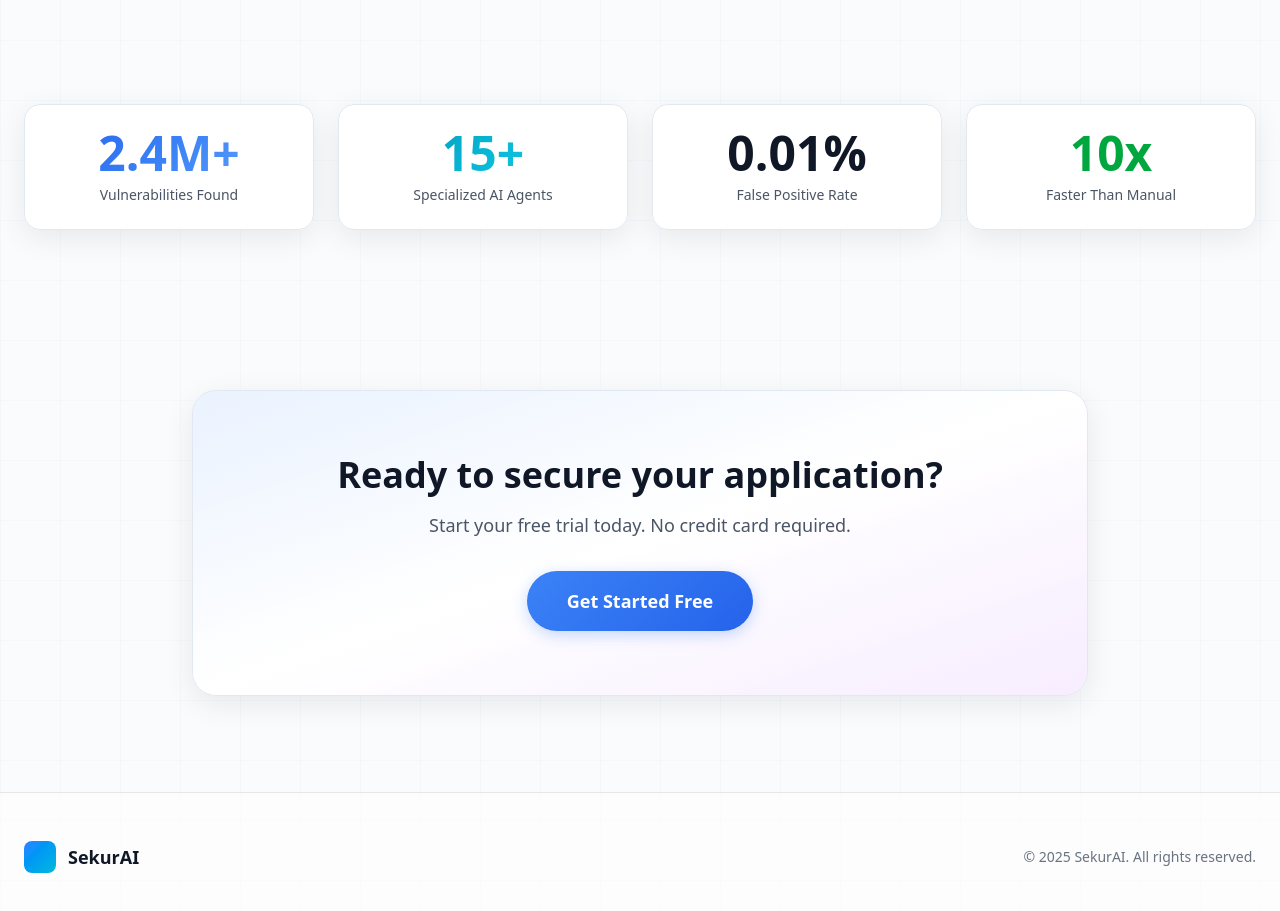
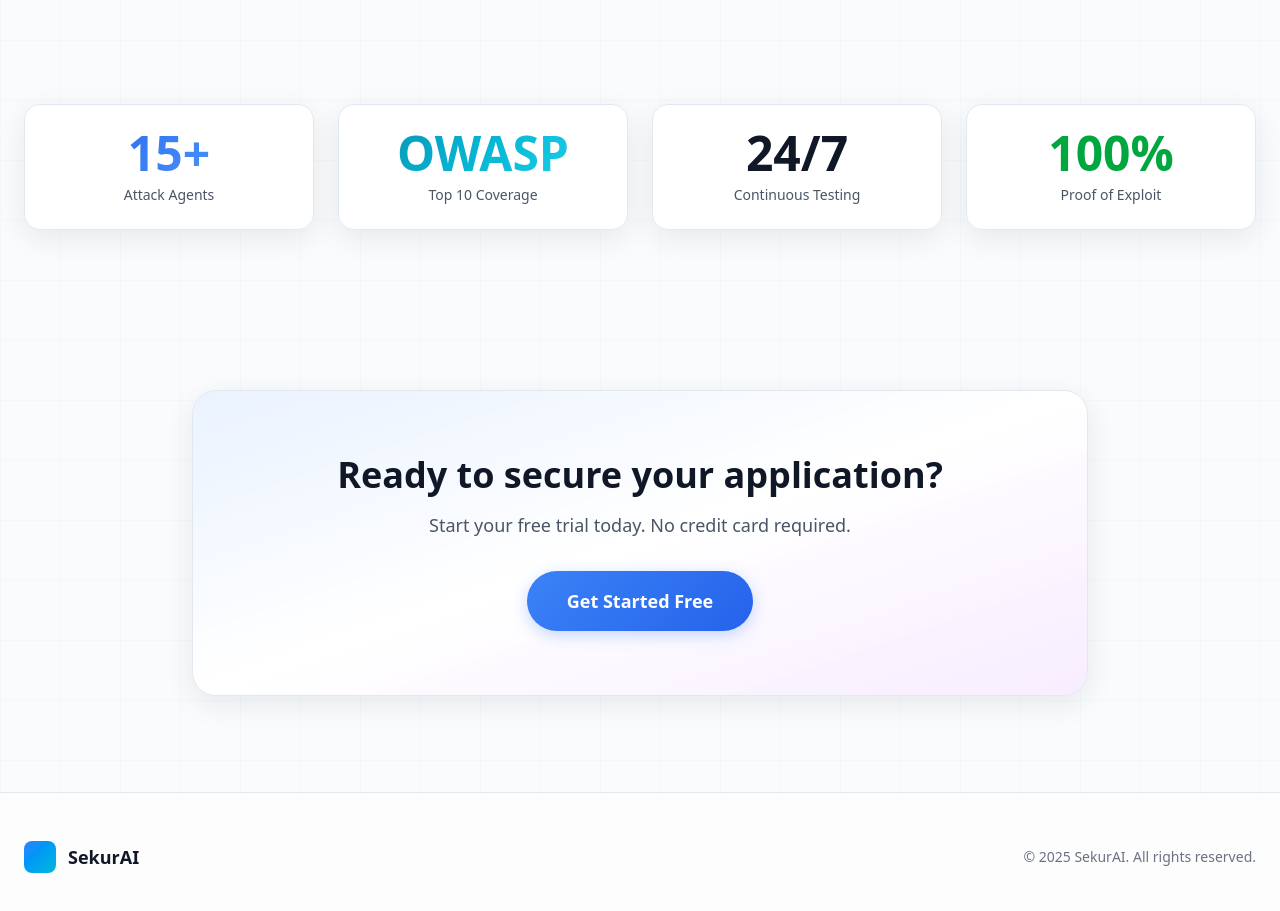
Before and after one commit to krisllc-cloud/sekurai-frontend, a Next.js app: page / in a window 1280 px wide. Shown: the part 1460-2371 px from the top of the page. Built offline with nearby package versions, Linux system fonts and the light colour scheme; no server answers.

Commit message:
fix: Update metrics to realistic capabilities
- 15+ Attack Agents
- OWASP Top 10 Coverage
- 24/7 Continuous Testing
- 100% Proof of Exploit

Removed inflated claims (2.4M vulns, 0.01% FP rate)

```diff
--- a/src/app/page.tsx
+++ b/src/app/page.tsx
@@ -165,20 +165,20 @@ export default function LandingPage() {
         <div className="max-w-7xl mx-auto">
           <div className="grid grid-cols-2 md:grid-cols-4 gap-6">
             <div className="glass-strong rounded-2xl p-6 text-center">
-              <div className="text-4xl md:text-5xl font-bold text-gradient-blue mb-2">2.4M+</div>
-              <div className="text-gray-600 text-sm">Vulnerabilities Found</div>
+              <div className="text-4xl md:text-5xl font-bold text-gradient-blue mb-2">15+</div>
+              <div className="text-gray-600 text-sm">Attack Agents</div>
             </div>
             <div className="glass-strong rounded-2xl p-6 text-center">
-              <div className="text-4xl md:text-5xl font-bold text-gradient-cyan mb-2">15+</div>
-              <div className="text-gray-600 text-sm">Specialized AI Agents</div>
+              <div className="text-4xl md:text-5xl font-bold text-gradient-cyan mb-2">OWASP</div>
+              <div className="text-gray-600 text-sm">Top 10 Coverage</div>
             </div>
             <div className="glass-strong rounded-2xl p-6 text-center">
-              <div className="text-4xl md:text-5xl font-bold text-gray-900 mb-2">0.01%</div>
-              <div className="text-gray-600 text-sm">False Positive Rate</div>
+              <div className="text-4xl md:text-5xl font-bold text-gray-900 mb-2">24/7</div>
+              <div className="text-gray-600 text-sm">Continuous Testing</div>
             </div>
             <div className="glass-strong rounded-2xl p-6 text-center">
-              <div className="text-4xl md:text-5xl font-bold text-green-600 mb-2">10x</div>
-              <div className="text-gray-600 text-sm">Faster Than Manual</div>
+              <div className="text-4xl md:text-5xl font-bold text-green-600 mb-2">100%</div>
+              <div className="text-gray-600 text-sm">Proof of Exploit</div>
             </div>
           </div>
         </div>
```
